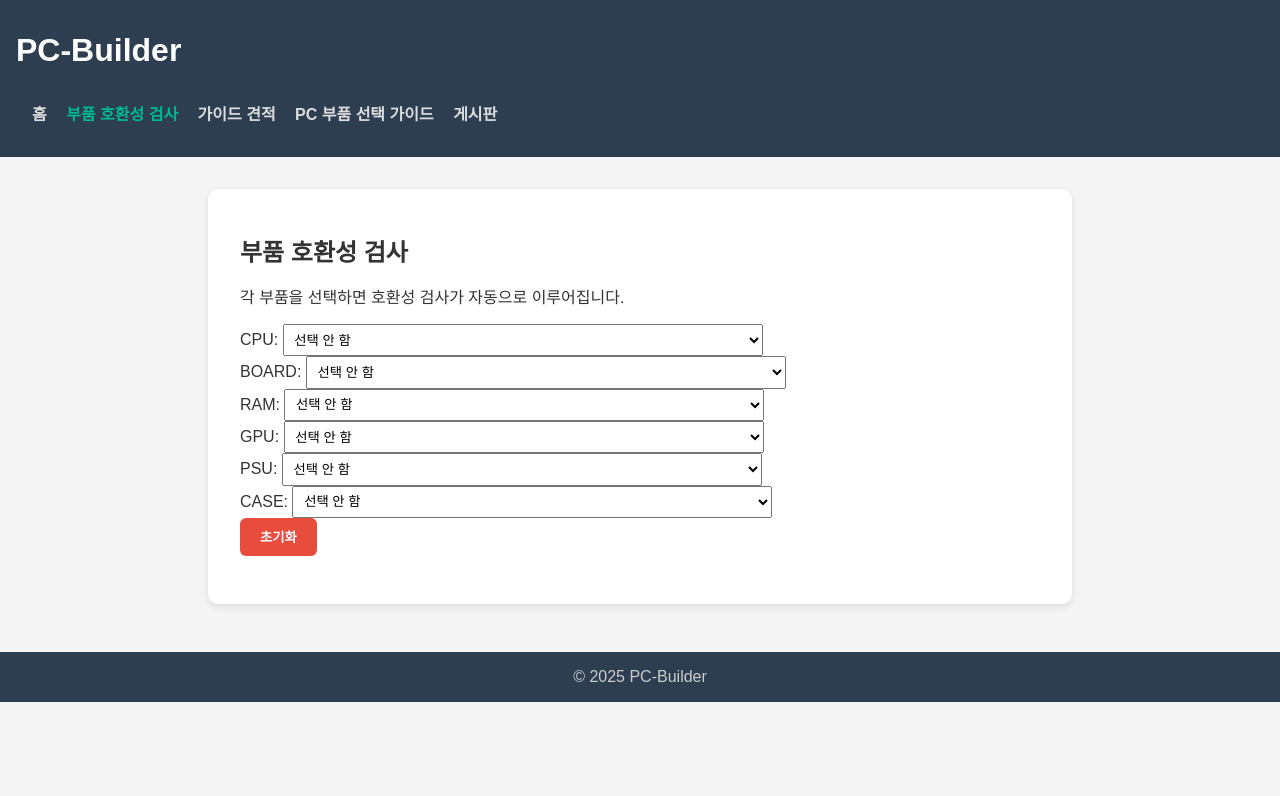
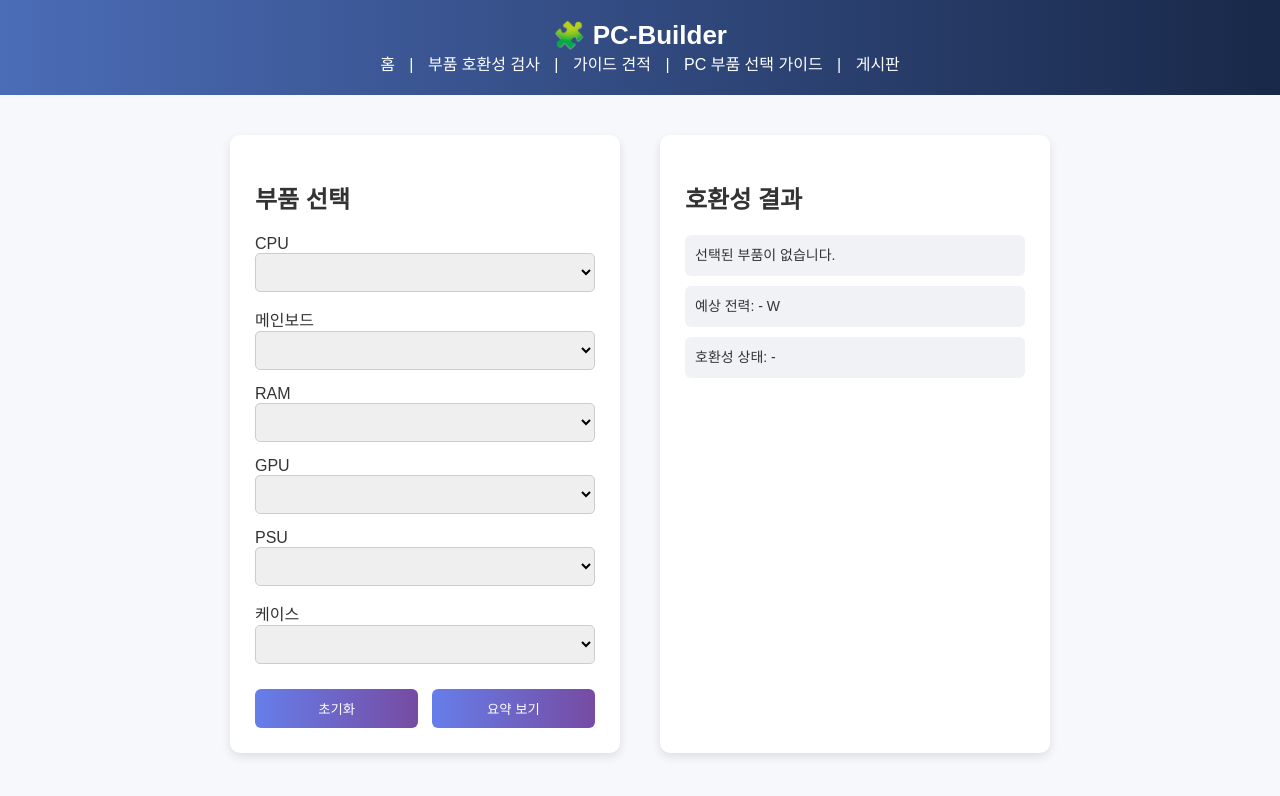
Before and after one commit to jyh8633/pc-builder, a plain HTML site: page compatibility.html in a window 1280 px wide. Drawn offline with Linux system fonts and the light colour scheme.

Commit message:
Update compatibility.html

```diff
--- a/compatibility.html
+++ b/compatibility.html
@@ -1,35 +1,119 @@
 <!DOCTYPE html>
 <html lang="ko">
 <head>
-  <meta charset="UTF-8">
+  <meta charset="UTF-8" />
+  <meta name="viewport" content="width=device-width,initial-scale=1" />
   <title>부품 호환성 검사 | PC-Builder</title>
-  <link rel="stylesheet" href="style.css">
+  <style>
+    body {
+      font-family: "Noto Sans KR", sans-serif;
+      margin: 0;
+      background-color: #f7f8fc;
+      color: #333;
+    }
+
+    header {
+      background: linear-gradient(90deg, #4b6cb7, #182848);
+      color: white;
+      padding: 20px 0;
+      text-align: center;
+    }
+
+    header h1 {
+      margin: 0;
+      font-size: 26px;
+    }
+
+    nav a {
+      color: #fff;
+      text-decoration: none;
+      margin: 0 10px;
+    }
+
+    main {
+      display: flex;
+      flex-direction: row;
+      justify-content: center;
+      gap: 40px;
+      padding: 40px;
+    }
+
+    section {
+      background: white;
+      padding: 25px;
+      border-radius: 10px;
+      box-shadow: 0 4px 10px rgba(0,0,0,0.1);
+      width: 340px;
+    }
+
+    select {
+      width: 100%;
+      padding: 10px;
+      border-radius: 5px;
+      margin-bottom: 15px;
+      border: 1px solid #ccc;
+    }
+
+    button {
+      width: 48%;
+      background: linear-gradient(90deg, #667eea, #764ba2);
+      color: white;
+      padding: 10px;
+      border: none;
+      border-radius: 6px;
+      cursor: pointer;
+      font-weight: 500;
+    }
+
+    button:hover {
+      background: linear-gradient(90deg, #764ba2, #667eea);
+    }
+
+    #summary, #power, #compatibility {
+      background: #f1f2f6;
+      padding: 10px;
+      border-radius: 6px;
+      margin-top: 10px;
+      font-size: 14px;
+      line-height: 1.5;
+    }
+  </style>
 </head>
 <body>
   <header>
-    <h1>PC-Builder</h1>
+    <h1>🧩 PC-Builder</h1>
     <nav>
-      <a href="index.html">홈</a>
-      <a href="compatibility.html" class="active">부품 호환성 검사</a>
-      <a href="#">가이드 견적</a>
-      <a href="#">PC 부품 선택 가이드</a>
+      <a href="index.html">홈</a> |
+      <a href="compatibility.html">부품 호환성 검사</a> |
+      <a href="#">가이드 견적</a> |
+      <a href="#">PC 부품 선택 가이드</a> |
       <a href="#">게시판</a>
     </nav>
   </header>
 
-  <main class="builder-container">
-    <h2>부품 호환성 검사</h2>
-    <p>각 부품을 선택하면 호환성 검사가 자동으로 이루어집니다.</p>
+  <main>
+    <section>
+      <h2>부품 선택</h2>
+      <label>CPU</label><select id="cpu"></select>
+      <label>메인보드</label><select id="board"></select>
+      <label>RAM</label><select id="ram"></select>
+      <label>GPU</label><select id="gpu"></select>
+      <label>PSU</label><select id="psu"></select>
+      <label>케이스</label><select id="case"></select>
+      <div style="display:flex; justify-content:space-between; margin-top:10px;">
+        <button id="resetBtn">초기화</button>
+        <button id="summaryBtn">요약 보기</button>
+      </div>
+    </section>
 
-    <div id="builder"></div>
-    <button id="resetBtn">초기화</button>
-    <div id="result"></div>
+    <section>
+      <h2>호환성 결과</h2>
+      <div id="summary">선택된 부품이 없습니다.</div>
+      <div id="power">예상 전력: - W</div>
+      <div id="compatibility">호환성 상태: -</div>
+    </section>
   </main>
 
-  <footer>
-    © 2025 PC-Builder
-  </footer>
-
-  <script src="script.js"></script>
+  <script src="compatibility.js"></script>
 </body>
 </html>
```
